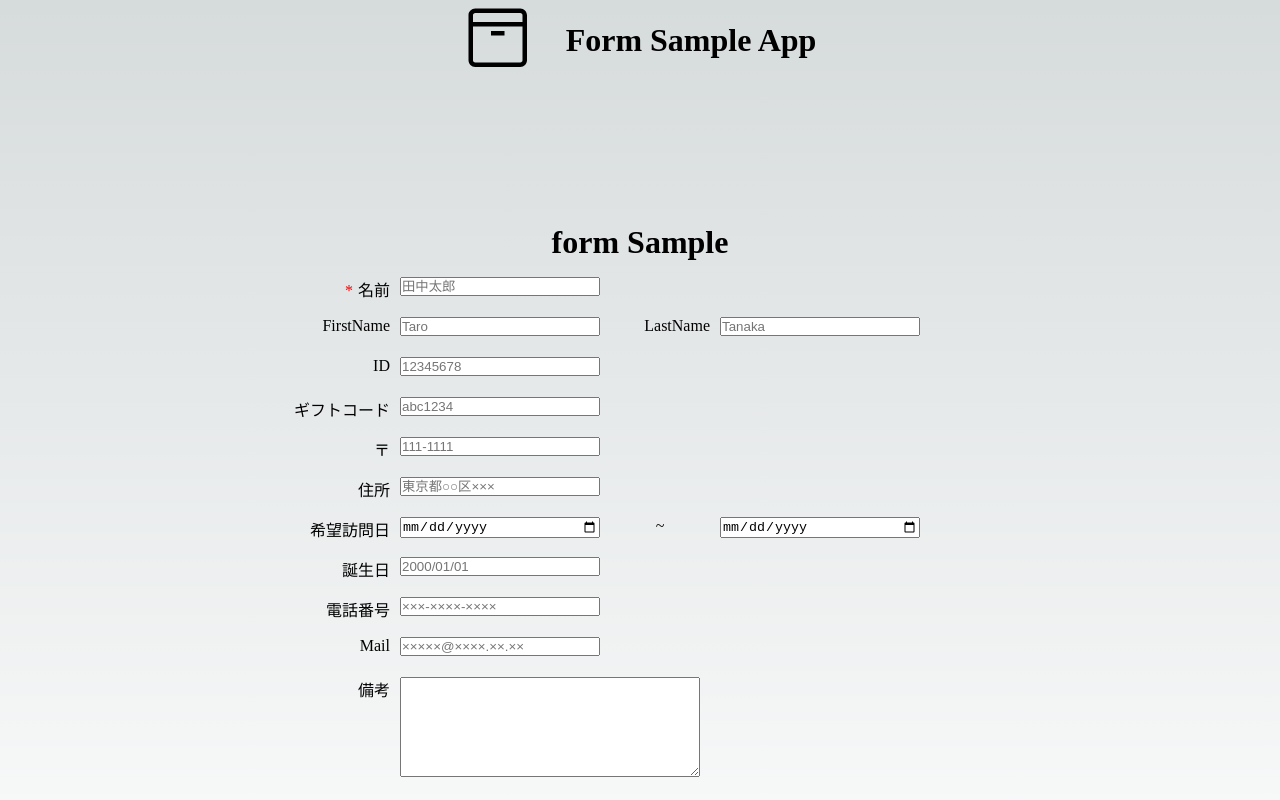
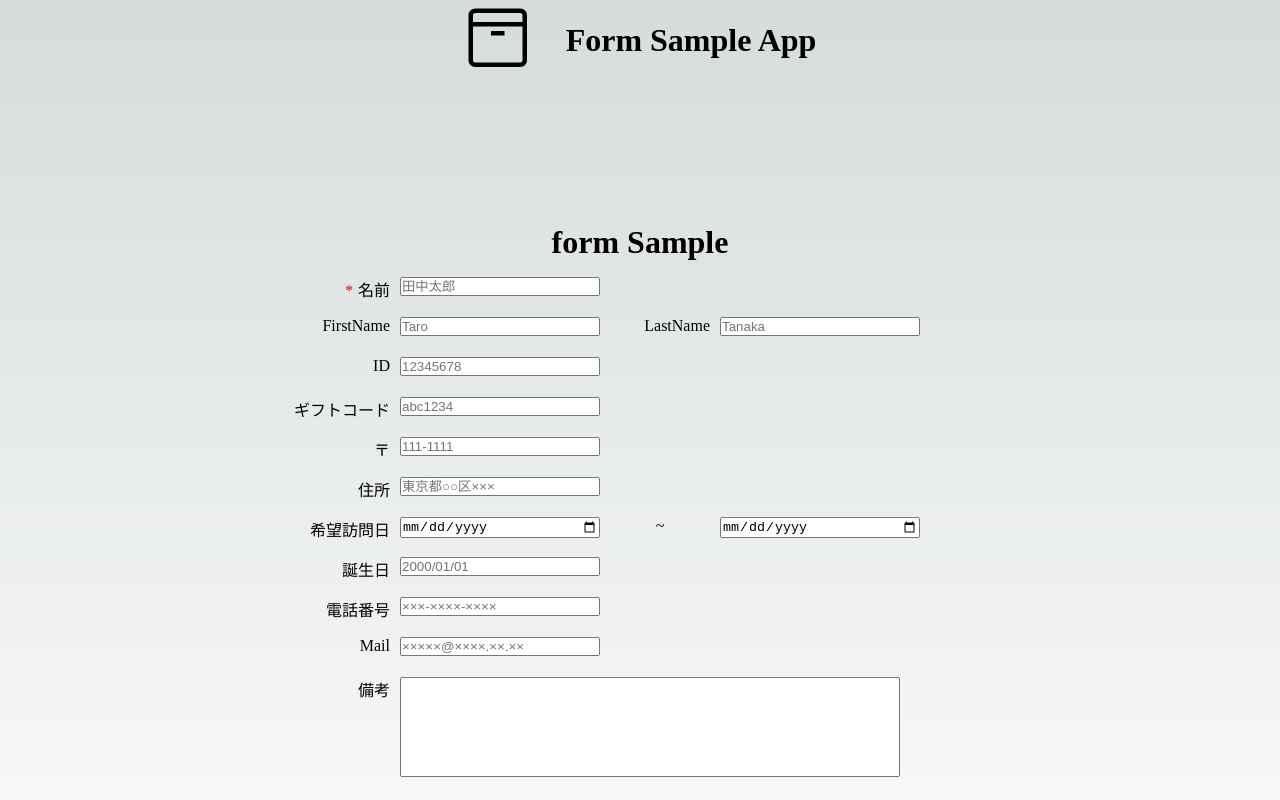
Before and after one commit to sss5394/form-validate-app, a Next.js app: page /form-sample/form in a window 1280 px wide. Shown: the top 800 px of the page. Built offline with nearby package versions, Linux system fonts and the light colour scheme.

Commit message:
テキストエリアサイズ修正

```diff
--- a/src/styles/Form.module.css
+++ b/src/styles/Form.module.css
@@ -41,8 +41,9 @@
 
 /* 入力要素（textarea） */
 .item textarea {
+  resize: none;
   margin-left: 10px;
-  width: 300px;
+  width: 500px;
   height: 100px;
 }
 
```
